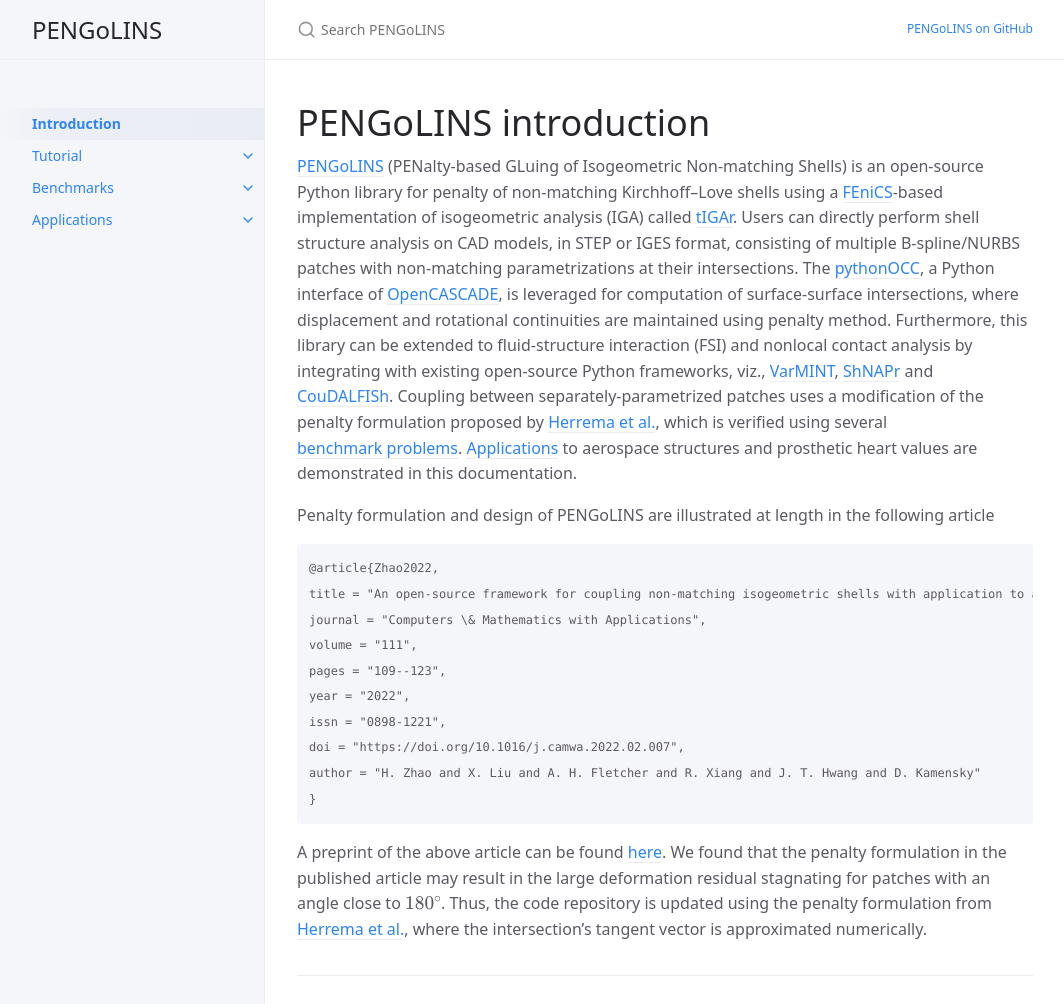
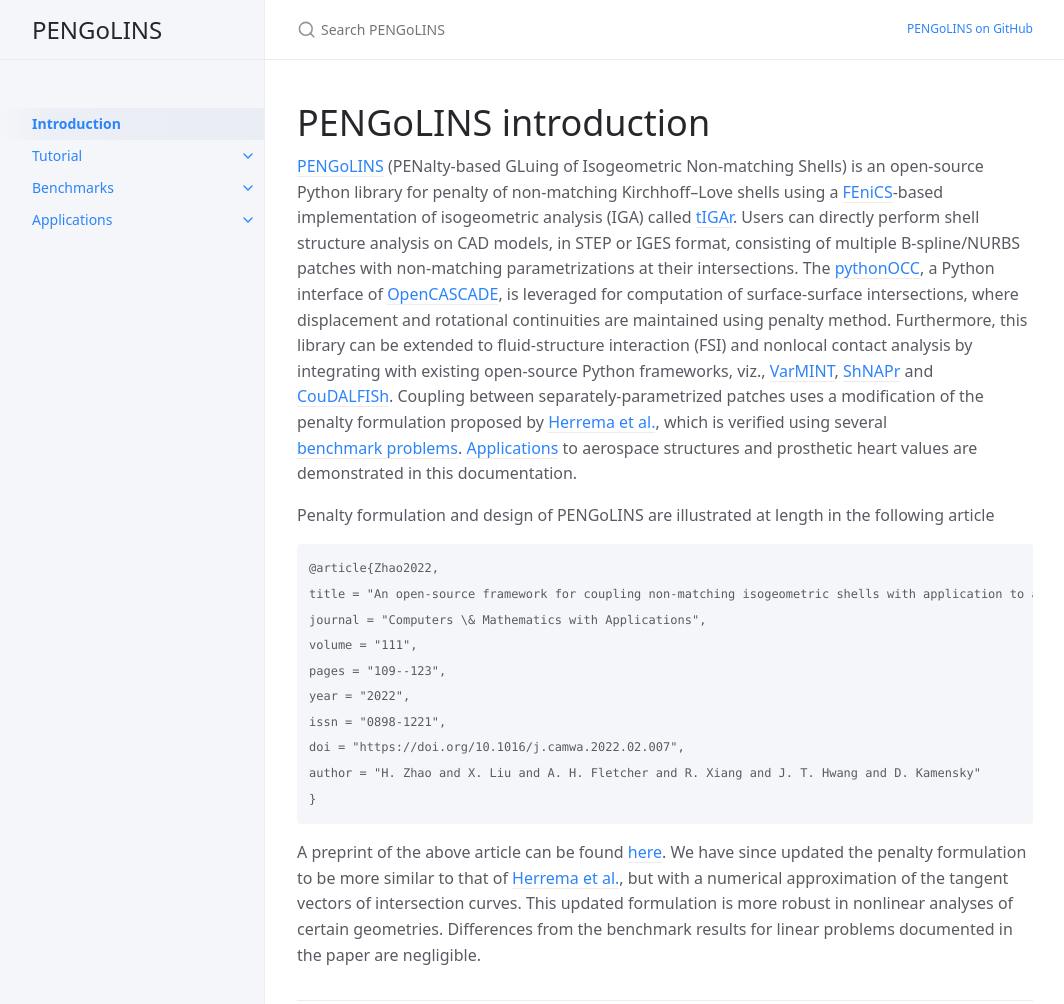
Before and after one commit to hanzhao2020/PENGoLINS, a Jekyll site: the page built from docs/index.md, in a window 1280 px wide and 1065 px high. Shown: the top 1004 px of the window, without its empty margins (107-1171 px from the left). Built offline with Jekyll 4.4.1, drawn with Linux system fonts in a browser that asks for light colours; formulas are drawn with MathJax 3.

Commit message:
Updating README.md and docs

````diff
--- a/docs/index.md
+++ b/docs/index.md
@@ -23,7 +23,7 @@
 author = "H. Zhao and X. Liu and A. H. Fletcher and R. Xiang and J. T. Hwang and D. Kamensky"
 }
 ```
-A preprint of the above article can be found [here](https://github.com/LSDOlab/lsdo_bib/blob/main/pdf/zhao2022open.pdf). We found that the penalty formulation in the published article may result in the large deformation residual stagnating for patches with an angle close to $180^\circ$. Thus, the code repository is updated using the penalty formulation from [Herrema et al.](https://doi.org/10.1016/j.cma.2018.08.038), where the intersection's tangent vector is approximated numerically.
+A preprint of the above article can be found [here](https://github.com/LSDOlab/lsdo_bib/blob/main/pdf/zhao2022open.pdf). We have since updated the penalty formulation to be more similar to that of [Herrema et al.](https://doi.org/10.1016/j.cma.2018.08.038), but with a numerical approximation of the tangent vectors of intersection curves. This updated formulation is more robust in nonlinear analyses of certain geometries. Differences from the benchmark results for linear problems documented in the paper are negligible.
 
 
 
````
Also changed, not shown: README.md.
